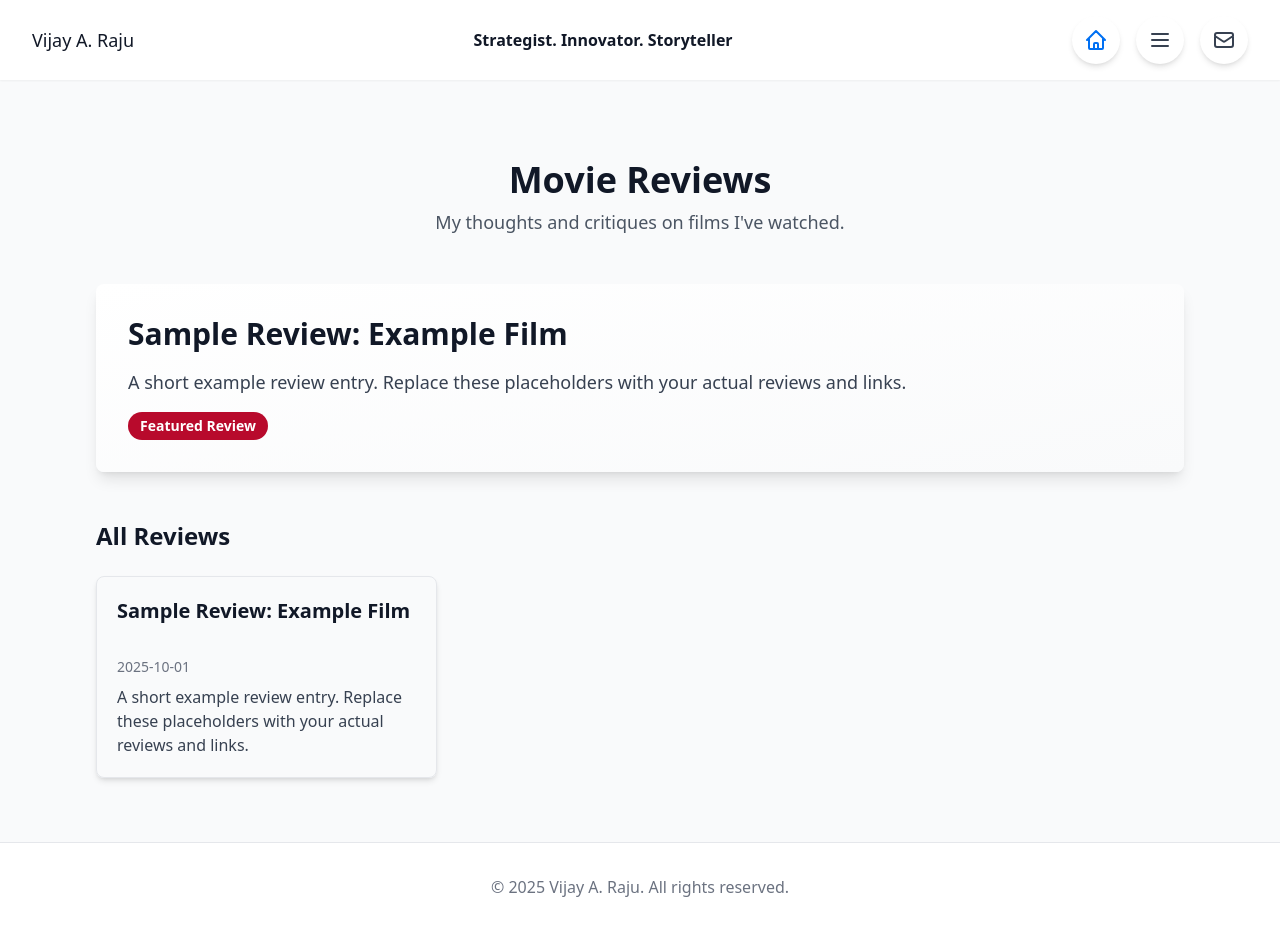
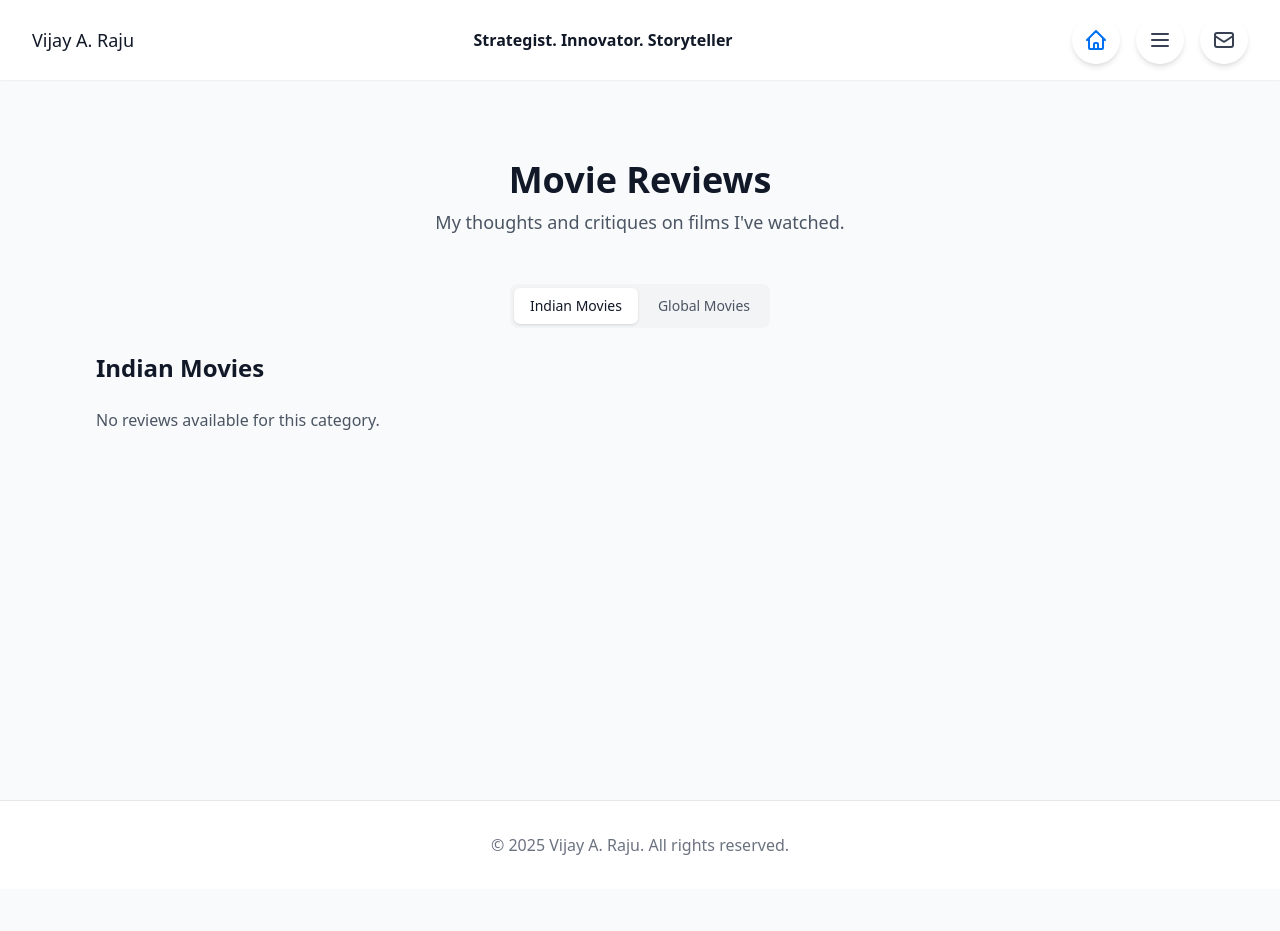
Before and after one commit to Wijay000/draft, a Next.js app: page /movie-reviews in a window 1280 px wide. After the commit the page ends 889 px from the top, so only its background shows below. Built offline with nearby package versions, Linux system fonts and the light colour scheme.

Commit message:
Movie Reviews: add Indian/Global tabs and filter reviews by region

```diff
--- a/pages/movie-reviews.js
+++ b/pages/movie-reviews.js
@@ -1,7 +1,17 @@
+import { useState } from 'react'
 import reviews from '../data/reviews.json'
 
 export default function MovieReviews() {
-  const featured = reviews.length > 0 ? reviews[0] : null
+  const [activeTab, setActiveTab] = useState('Indian')
+
+  const filtered = reviews.filter((r) => {
+    const region = r.region ? String(r.region).toLowerCase() : null
+    if (activeTab === 'Indian') return region === 'indian'
+    // Global tab: include reviews explicitly marked global, and any without a region
+    return region === 'global' || !region
+  })
+
+  const featured = filtered.length > 0 ? filtered[0] : null
 
   return (
     <div className="max-w-6xl mx-auto px-4 sm:px-6 lg:px-8 py-12 sm:py-16">
@@ -9,6 +19,24 @@ export default function MovieReviews() {
         <h1 className="text-3xl sm:text-4xl font-bold text-gray-900 mb-2">Movie Reviews</h1>
         <p className="text-base sm:text-lg text-gray-600">My thoughts and critiques on films I've watched.</p>
       </header>
+
+      {/* Tabs */}
+      <div className="flex justify-center mb-6">
+        <nav className="inline-flex rounded-lg bg-gray-100 p-1">
+          <button
+            onClick={() => setActiveTab('Indian')}
+            className={`px-4 py-2 rounded-md text-sm font-medium ${activeTab === 'Indian' ? 'bg-white shadow text-gray-900' : 'text-gray-600'}`}
+          >
+            Indian Movies
+          </button>
+          <button
+            onClick={() => setActiveTab('Global')}
+            className={`ml-1 px-4 py-2 rounded-md text-sm font-medium ${activeTab === 'Global' ? 'bg-white shadow text-gray-900' : 'text-gray-600'}`}
+          >
+            Global Movies
+          </button>
+        </nav>
+      </div>
 
       {featured && (
         <section className="mb-12">
@@ -30,9 +58,12 @@ export default function MovieReviews() {
       )}
 
       <section>
-        <h2 className="text-2xl font-bold text-gray-900 mb-6">All Reviews</h2>
-        <div className="grid grid-cols-1 sm:grid-cols-2 lg:grid-cols-3 gap-5 sm:gap-6 lg:gap-8">
-          {reviews.map((r) => (
+        <h2 className="text-2xl font-bold text-gray-900 mb-6">{activeTab === 'Indian' ? 'Indian Movies' : 'Global Movies'}</h2>
+        {filtered.length === 0 ? (
+          <p className="text-gray-600">No reviews available for this category.</p>
+        ) : (
+          <div className="grid grid-cols-1 sm:grid-cols-2 lg:grid-cols-3 gap-5 sm:gap-6 lg:gap-8">
+            {filtered.map((r) => (
             <a
               key={r.title}
               href={r.url}
@@ -46,8 +77,9 @@ export default function MovieReviews() {
               {r.date && <p className="text-xs sm:text-sm text-gray-500 mt-1">{r.date}</p>}
               {r.description && <p className="text-gray-700 text-sm sm:text-base mt-2 line-clamp-3">{r.description}</p>}
             </a>
-          ))}
-        </div>
+            ))}
+          </div>
+        )}
       </section>
     </div>
   )
```
